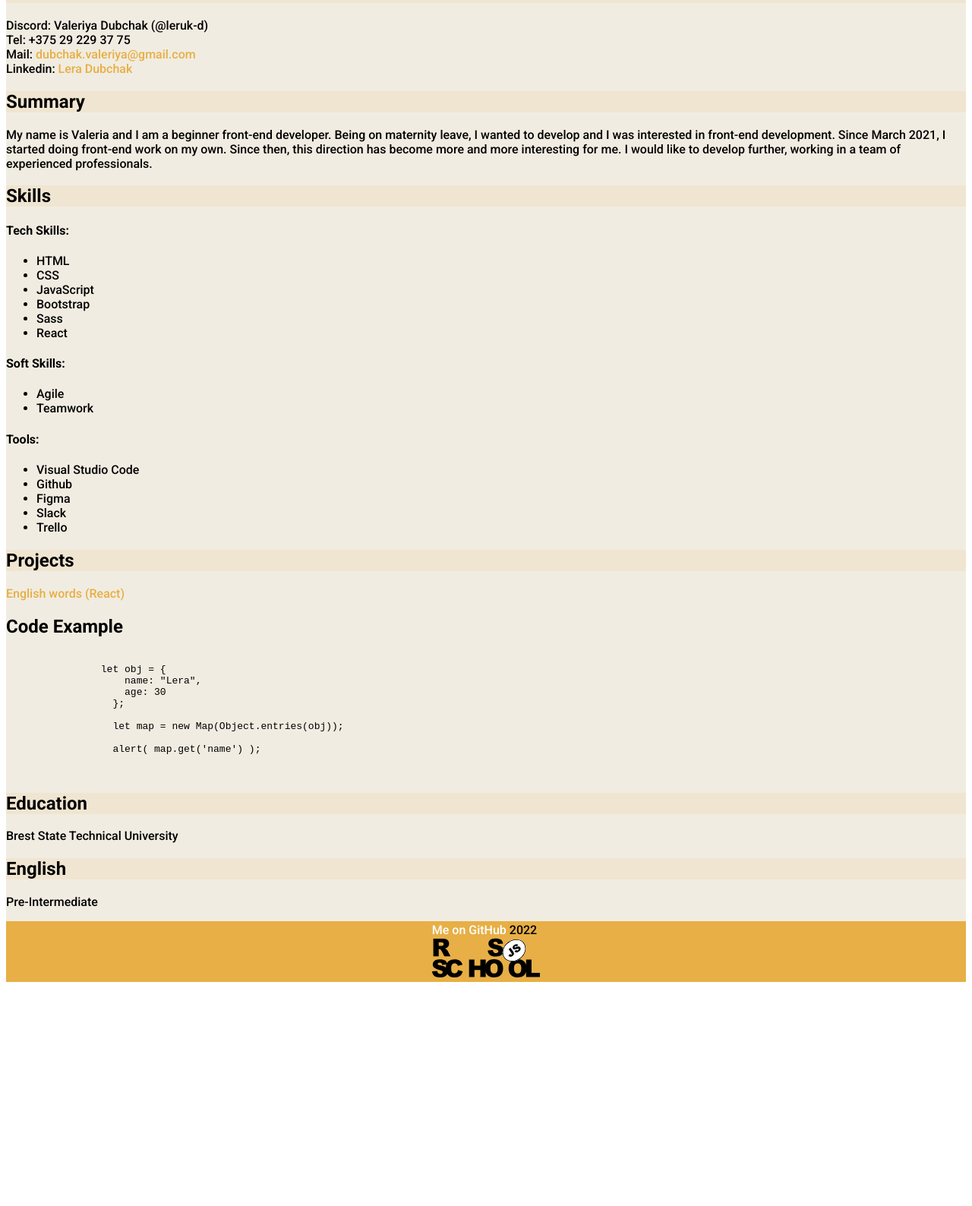
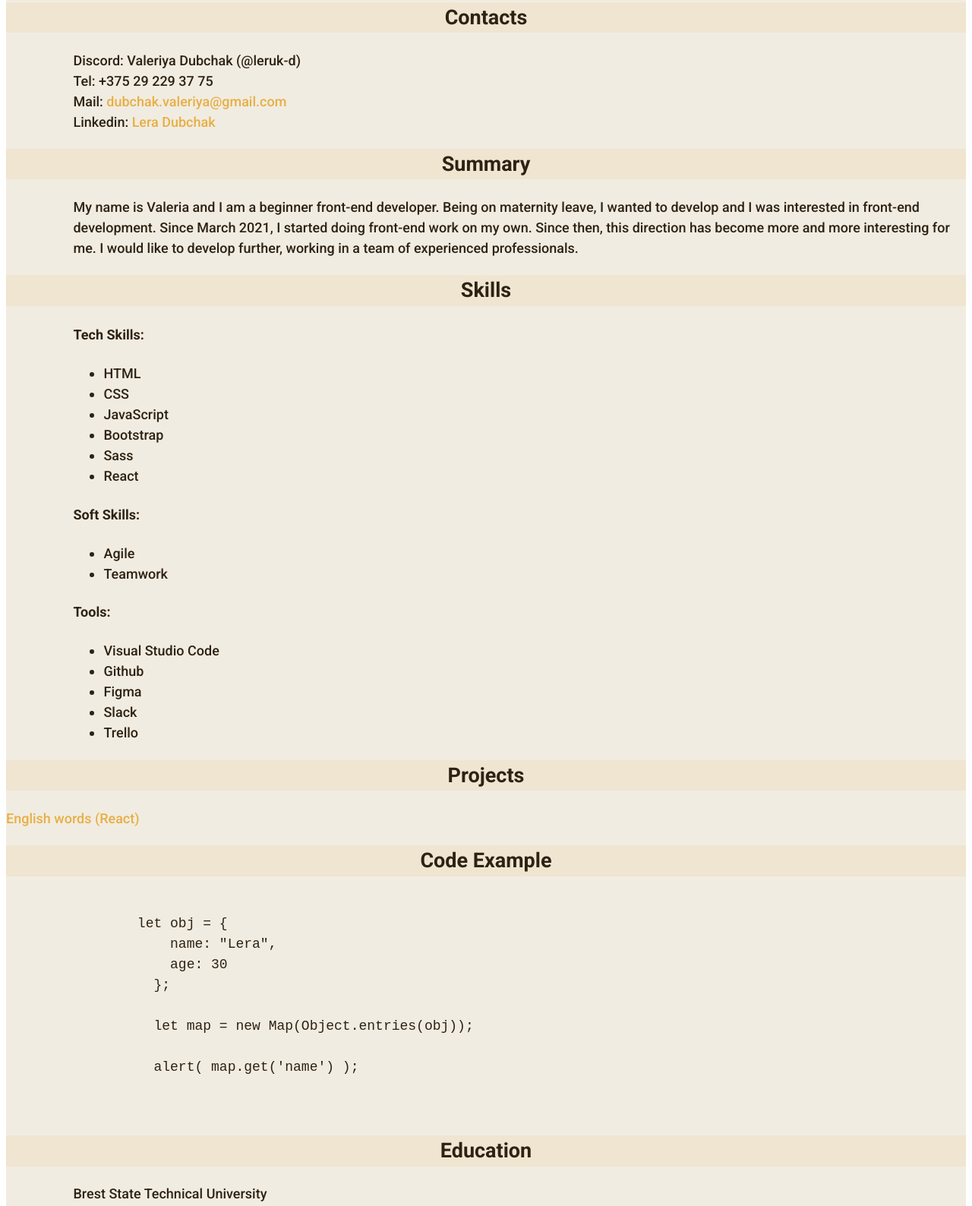
Before and after one commit to leruk-d/rsschool-cv, a plain HTML site: page index.html in a window 1280 px wide. Shown: the part 337-1925 px from the top of the page at 76% size. Before the commit the page ends 1638 px from the top, so only its background shows below. Drawn offline with Linux system fonts and the light colour scheme.

Commit message:
fix: change style

```diff
--- a/index.html
+++ b/index.html
@@ -1,5 +1,6 @@
 <!DOCTYPE html>
 <html lang="en">
+
 <head>
     <meta charset="UTF-8" />
     <meta http-equiv="X-UA-Compatible" content="IE=edge" />
@@ -9,10 +10,7 @@
     <link rel="shortcut icon" href="favicon.ico" type="image/x-icon" />
     <link rel="preconnect" href="https://fonts.googleapis.com" />
     <link rel="preconnect" href="https://fonts.gstatic.com" crossorigin />
-    <link
-      href="https://fonts.googleapis.com/css2?family=Roboto:wght@100;300;500;700&display=swap"
-      rel="stylesheet"
-    />
+    <link href="https://fonts.googleapis.com/css2?family=Roboto:wght@100;300;500;700&display=swap" rel="stylesheet" />
 </head>
 
 <body>
@@ -47,29 +45,31 @@
     </header>
     <main class="main">
         <div class="container">
+            <div class="namePhoto">
+                <div class="info">
                     <h1>Valeriya Dubchak</h1>
                     <img src="me.jpg" alt="photo" class="photoMe" />
-
+                </div>
+            </div>
             <section class="contacts" id="contacts">
                 <h2 class="section-title">Contacts</h2>
+                <div class="info">
                     <div>Discord: Valeriya Dubchak (@leruk-d)</div>
                     <div>Tel: +375 29 229 37 75</div>
                     <div>
                         Mail:
                         <a href="mailto:dubchak.valeriya@gmail.com">
-              dubchak.valeriya@gmail.com</a
-            >
+                            dubchak.valeriya@gmail.com</a>
                     </div>
                     <div>
                         Linkedin:
-            <a href="https://www.linkedin.com/in/lera-dubchak-42725b217/"
-              >Lera Dubchak</a
-            >
+                        <a href="https://www.linkedin.com/in/lera-dubchak-42725b217/">Lera Dubchak</a>
+                    </div>
                 </div>
             </section>
             <section class="summary" id="summary">
                 <h2 class="section-title">Summary</h2>
-          <p>
+                <p class="info">
                     My name is Valeria and I am a beginner front-end developer. Being on
                     maternity leave, I wanted to develop and I was interested in
                     front-end development. Since March 2021, I started doing front-end
@@ -80,6 +80,7 @@
             </section>
             <section class="skills" id="skills">
                 <h2 class="section-title">Skills</h2>
+                <div class="info">
                     <h4>Tech Skills:</h4>
                     <ul>
                         <li>HTML</li>
@@ -103,15 +104,14 @@
                         <li>Slack</li>
                         <li>Trello</li>
                     </ul>
+                </div>
             </section>
             <section class="projects" id="projects">
                 <h2 class="section-title">Projects</h2>
-          <a href="https://github.com/leruk-d/-English-words-React-"
-            >English words (React)</a
-          >
+                <a href="https://github.com/leruk-d/-English-words-React-">English words (React)</a>
             </section>
             <section class="codeExample" id="codeExample">
-          <h2>Code Example</h2>
+                <h2 class="section-title">Code Example</h2>
                 <pre>
             <code>
                 let obj = {
@@ -127,11 +127,15 @@
             </section>
             <section class="education" id="education">
                 <h2 class="section-title">Education</h2>
+                <div class="info">
                     <p>Brest State Technical University</p>
+                </div>
             </section>
             <section class="english" id="english">
                 <h2 class="section-title">English</h2>
+                <div class="info">
                     <p>Pre-Intermediate</p>
+                </div>
             </section>
         </div>
     </main>
@@ -139,10 +143,11 @@
         <div class="container" id="footer">
             <a href="https://github.com/leruk-d" class="github">Me on GitHub</a>
             <span>2022</span>
-        <a href="https://rs.school/js/">
+            <a href="https://rs.school/js/" class="rs">
                 <img src="rs_school_js.svg" alt="LogoRS" class="LogoRS" />
             </a>
         </div>
     </footer>
 </body>
+
 </html>
--- a/style.css
+++ b/style.css
@@ -2,6 +2,10 @@
   .section {
     width: 100%;
   }
+}
+
+* {
+  box-sizing: border-box;
 }
 
 html {
@@ -9,10 +13,20 @@ html {
   scroll-behavior: smooth;
 }
 
+body {
+  font-family: 'Roboto', sans-serif;
+  font-size: 18px;
+  font-weight: 400;
+  line-height: 1.5;
+  color: #2d2213;
+
+}
+
 .container {
   max-width: 1440px;
   margin: 0 auto;
 }
+
 .nav-list {
   display: flex;
   flex-wrap: wrap;
@@ -22,6 +36,7 @@ html {
   list-style: none;
   background-color: #e7af45;
 }
+
 .nav-link {
   transition: 0.3s;
   padding: 0 20px;
@@ -33,29 +48,54 @@ a {
   text-decoration: none;
   color: #e7af45;
 }
+
 main {
   display: flex;
   flex-wrap: wrap;
   background-color: #f1ece1;
+  max-width: 1440px;
+  margin: 0 auto;
+}
+
+.namePhoto {
+  margin-left: 30 px;
 }
 
 .section-title {
   background-color: #f0e5d1;
+  text-align: center;
 }
+
 .photoMe {
   width: 200px;
   height: auto;
 }
 
 .footer {
+  max-width: 1440px;
+  margin: 0 auto;
+  background-color: #e7af45;
+}
+
+#footer {
   display: flex;
-  margin: 0 auto;
-  padding: 0.5rem;
   height: 4rem;
   justify-content: space-between;
   align-items: center;
-  background-color: #e7af45;
+
 }
+
 .github {
   color: #ffffff;
+  margin: 20px;
 }
+
+.rs {
+  width: 110px;
+  height: auto;
+  margin: 20px;
+}
+
+.info {
+  margin-left: 7%;
+}
```
Lines whose indentation alone changed are shown as unchanged.
